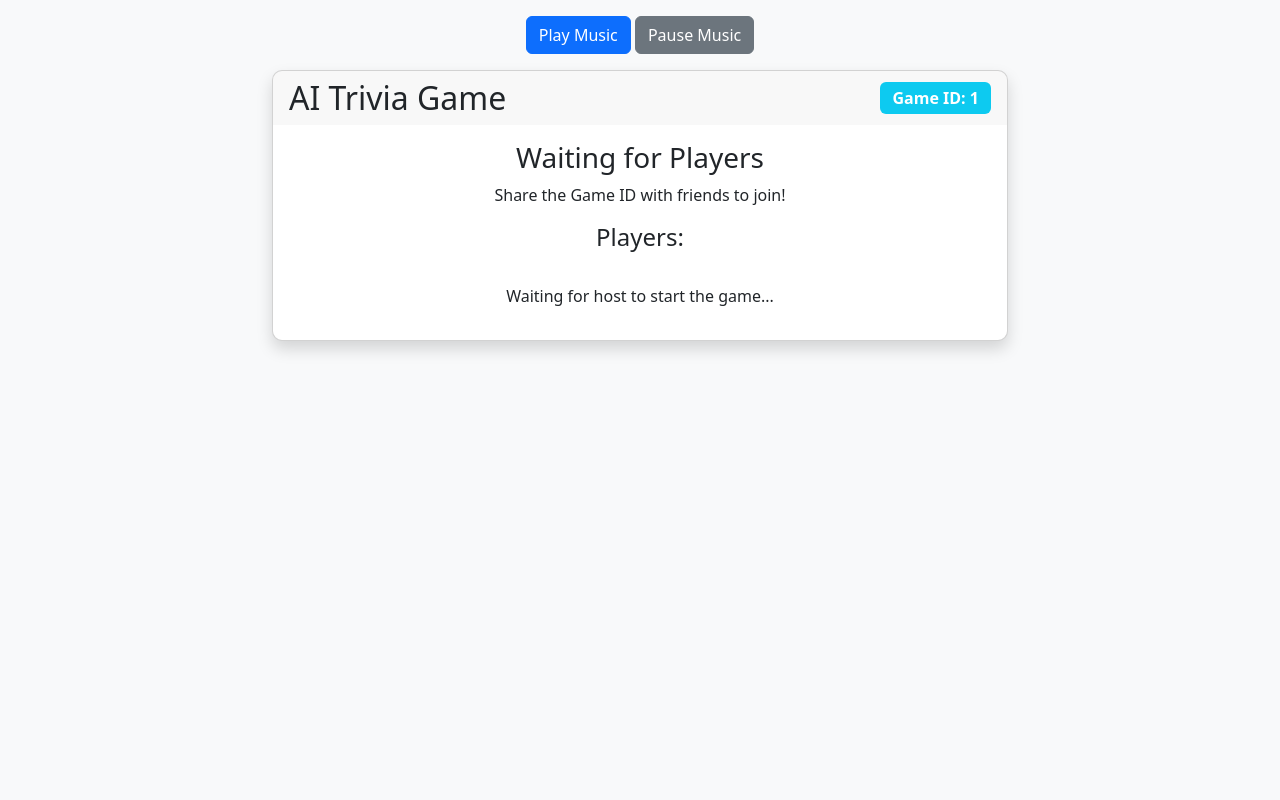
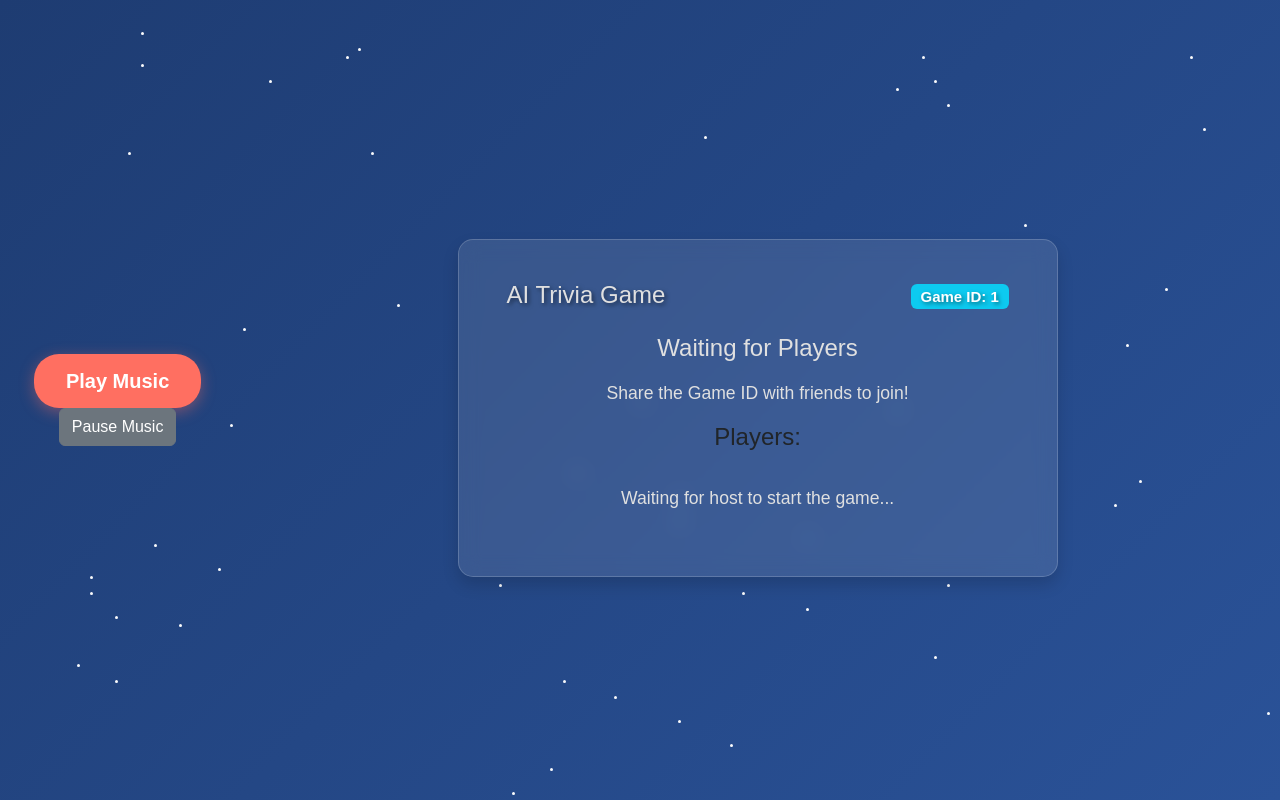
Before and after one commit to zml1997-stl/ai-trivia, a Flask app: template templates/game.html in a window 1280 px wide. Run offline with Flask 3, Linux system fonts and the light colour scheme; the template is opened without the code that fills it: most values are stand-ins (such as "Sample title", 1, 10 or a date in 2020); some libraries are stand-ins or nearby versions.

Commit message:
Update styles.css

```diff
--- a/static/styles.css
+++ b/static/styles.css
@@ -1,41 +1,204 @@
+/* Global Styles */
 body {
-    background-color: #f8f9fa;
-    padding-bottom: 2rem;
+    background: linear-gradient(135deg, #1e3c72, #2a5298); /* Cosmic gradient */
+    color: #ffffff;
+    min-height: 100vh;
+    display: flex;
+    align-items: center;
+    padding: 0;
+    margin: 0;
+    font-family: 'Arial', sans-serif;
+    position: relative;
+    overflow-x: hidden;
 }
 
-.card {
-    border-radius: 10px;
-    overflow: hidden;
-    box-shadow: 0 2px 5px rgba(0, 0, 0, 0.1);
+/* Glassmorphism Card */
+.card, .welcome-card, .play-card {
+    background: rgba(255, 255, 255, 0.1);
+    backdrop-filter: blur(10px);
+    border-radius: 15px;
+    padding: 2rem;
+    text-align: center;
+    max-width: 600px;
+    margin: 0 auto;
+    box-shadow: 0 8px 32px rgba(0, 0, 0, 0.3);
+    border: 1px solid rgba(255, 255, 255, 0.18);
 }
 
 .card-header {
     border-bottom: none;
     font-size: 1.25rem;
+    background: transparent;
+    color: #00d4ff;
+    text-shadow: 2px 2px 4px rgba(0, 0, 0, 0.5);
 }
 
-.badge {
-    font-size: 1rem;
-    padding: 0.5rem 0.75rem;
+h1 {
+    font-size: 2.5rem;
+    font-weight: 700;
+    color: #00d4ff;
+    text-shadow: 2px 2px 4px rgba(0, 0, 0, 0.5);
+    margin-bottom: 1.5rem;
 }
 
-#question-text {
+h2, h3 {
     font-size: 1.5rem;
-    font-weight: 600;
-    text-align: center;
+    color: #e0e0e0;
+    margin-bottom: 1rem;
 }
 
-.waiting-for-answers {
-    text-align: center;
-    padding: 1rem;
-    border-radius: 10px;
-    background-color: #e9ecef;
+p, .form-label {
+    color: #e0e0e0;
+    font-size: 1.1rem;
+    line-height: 1.6;
 }
 
-#results-display .card {
-    box-shadow: 0 2px 5px rgba(0, 0, 0, 0.1);
+.form-label {
+    font-weight: 500;
 }
 
+/* Buttons */
+.btn-primary, .btn-success, .animated-btn {
+    background-color: #ff6f61;
+    border: none;
+    padding: 0.75rem 2rem;
+    font-size: 1.25rem;
+    font-weight: 600;
+    color: #fff;
+    border-radius: 25px;
+    transition: all 0.3s ease;
+    box-shadow: 0 4px 15px rgba(255, 111, 97, 0.4);
+}
+
+.btn-primary:hover, .btn-success:hover, .animated-btn:hover {
+    background-color: #e65b4d;
+    transform: translateY(-2px);
+    box-shadow: 0 6px 20px rgba(255, 111, 97, 0.6);
+}
+
+.btn-primary:active, .btn-success:active, .animated-btn:active {
+    transform: translateY(0);
+    box-shadow: 0 2px 10px rgba(255, 111, 97, 0.4);
+}
+
+.btn-success {
+    background-color: #28a745;
+}
+
+.btn-success:hover {
+    background-color: #218838;
+}
+
+.btn-secondary {
+    background-color: #6c757d;
+    border-color: #6c757d;
+}
+
+.btn-secondary:hover {
+    background-color: #5a6268;
+    border-color: #545b62;
+}
+
+/* Progress Bars */
+.progress {
+    height: 20px;
+    border-radius: 10px;
+    background-color: rgba(255, 255, 255, 0.2);
+}
+
+.progress-bar {
+    transition: width 0.5s ease-in-out;
+}
+
+/* List Group Items (for answer options) */
+.list-group-item {
+    cursor: pointer;
+    transition: background-color 0.2s ease-in-out;
+    background-color: rgba(255, 255, 255, 0.05);
+    color: #e0e0e0;
+    border: 1px solid rgba(255, 255, 255, 0.1);
+}
+
+.list-group-item.active {
+    background-color: #0d6efd;
+    border-color: #0d6efd;
+    color: white;
+}
+
+.list-group-item:hover:not(.active) {
+    background-color: rgba(255, 255, 255, 0.15);
+}
+
+.list-group-item.disabled {
+    cursor: not-allowed;
+    background-color: rgba(255, 255, 255, 0.05);
+    color: #6c757d;
+    opacity: 0.65;
+}
+
+/* Scoreboard */
+#scoreboard table {
+    text-align: center;
+    color: #e0e0e0;
+}
+
+#scoreboard th,
+#scoreboard td {
+    padding: 0.75rem;
+    border-top: 1px solid rgba(255, 255, 255, 0.1);
+}
+
+.table-primary {
+    background-color: rgba(13, 110, 253, 0.2);
+}
+
+/* Cosmic Stars */
+.stars {
+    position: fixed;
+    top: 0;
+    left: 0;
+    width: 100%;
+    height: 100%;
+    pointer-events: none;
+    z-index: -1;
+}
+
+.star {
+    position: absolute;
+    width: 3px;
+    height: 3px;
+    background: #fff;
+    border-radius: 50%;
+    animation: twinkle 2s infinite alternate;
+}
+
+@keyframes twinkle {
+    from { opacity: 0.5; }
+    to { opacity: 1; }
+}
+
+/* Responsive Adjustments */
+@media (max-width: 576px) {
+    h1 {
+        font-size: 2rem;
+    }
+    h2, h3 {
+        font-size: 1.2rem;
+    }
+    .btn-primary, .btn-success, .animated-btn {
+        font-size: 1.1rem;
+        padding: 0.6rem 1.5rem;
+    }
+    .list-group-item {
+        font-size: 0.9rem;
+        padding: 0.5rem 0.75rem;
+    }
+    .card, .welcome-card, .play-card {
+        padding: 1.5rem;
+    }
+}
+
+/* Specific Adjustments */
 #correct-answer {
     font-weight: bold;
     color: #198754;
```
Also changed, not shown: other parts of static/styles.css (+8 -84 lines).
